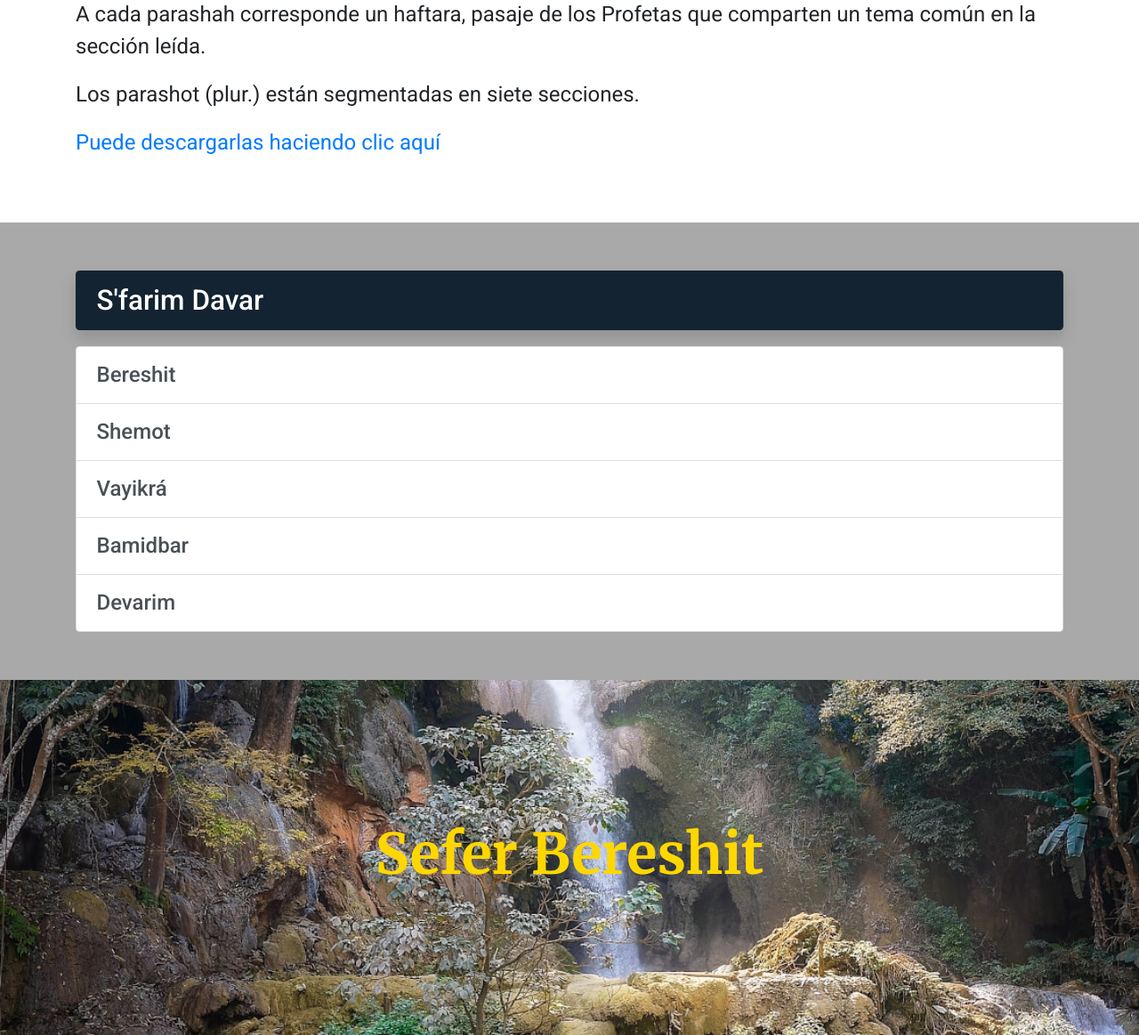
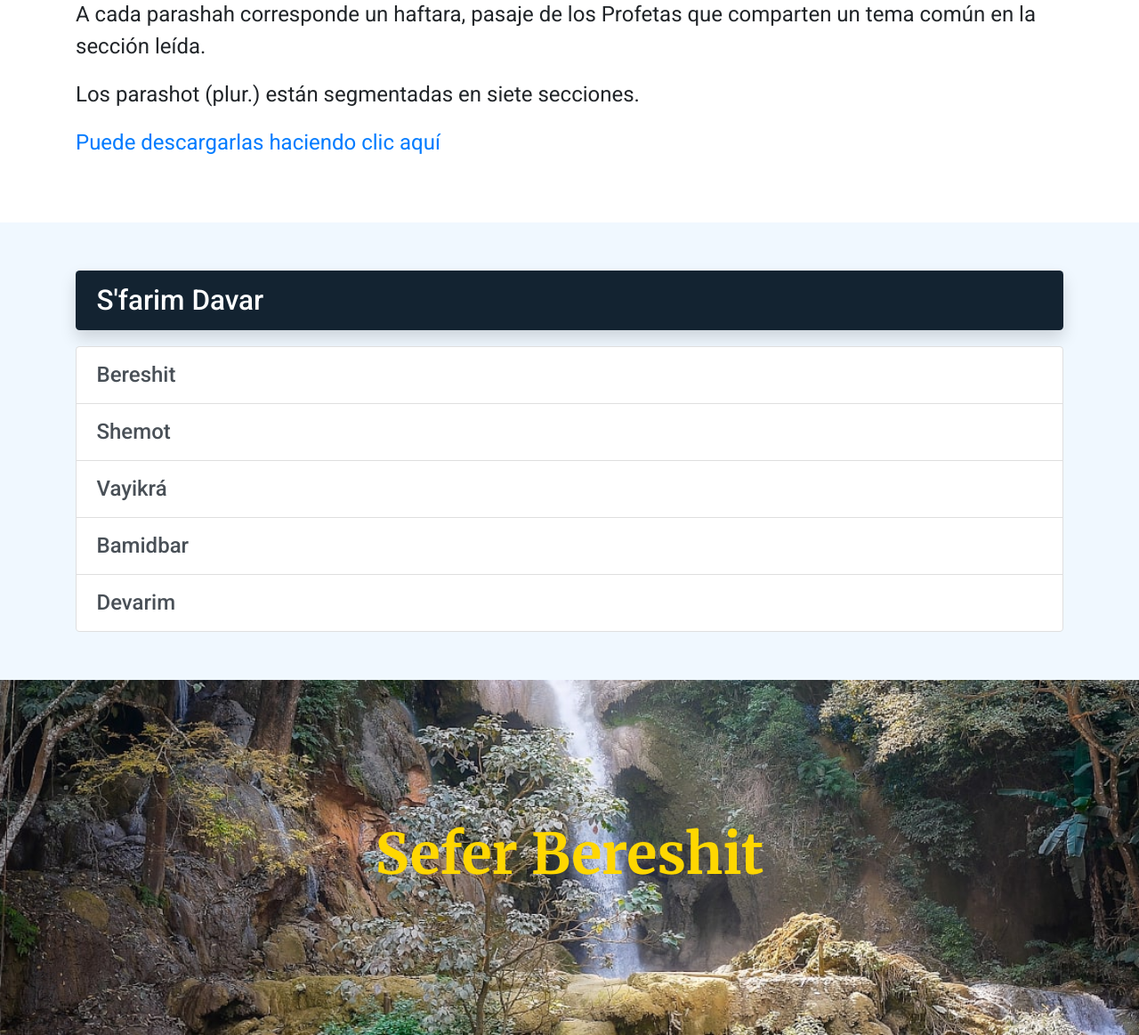
Before and after one commit to alrom7/efraimregresa.org, a PHP site: page /parashot.php in a window 1280 px wide. Shown: the part 582-1745 px from the top of the page at 89% size. Run offline with PHP 8.4, Linux system fonts and the light colour scheme; some libraries are stand-ins or nearby versions.

Commit message:
Parashot change background-div-color AliceBlue

```diff
--- a/parashot.php
+++ b/parashot.php
@@ -32,7 +32,7 @@ style="background-image: url('img/banner/parashot.jpg');
 	</p>
 </div>
 
-<div class="container-fluid" style="background: DarkGray;">
+<div class="container-fluid" style="background: AliceBlue;">
 
 
 <div class="container py-5 text-white" >
@@ -434,7 +434,7 @@ style="background-image: url('img/banner/shemot.jpg');
   </div>
 </header>
 
-<div class="container-fluid" style="background: DarkGray;">
+<div class="container-fluid" style="background: AliceBlue;">
 <div class="container py-5">
   <div id="accordions" class="mt-4">
   <div class="card">
@@ -1083,7 +1083,7 @@ style="background-image: url('img/banner/bamidbar.jpg');
   </div>
 </header>
 
-<div class="container-fluid" style="background: DarkGray;">
+<div class="container-fluid" style="background: AliceBlue;">
 <div class="container py-5">
 
   <div id="accordionb" class="mt-4">
@@ -1375,7 +1375,7 @@ style="background-image: url('img/banner/bamidbar.jpg');
 </div>
 </div>
 <!-- Container Sefer Bamidbar !-->
-<br>
+
 
 <!-- Sefer Devarim !-->
 
```
